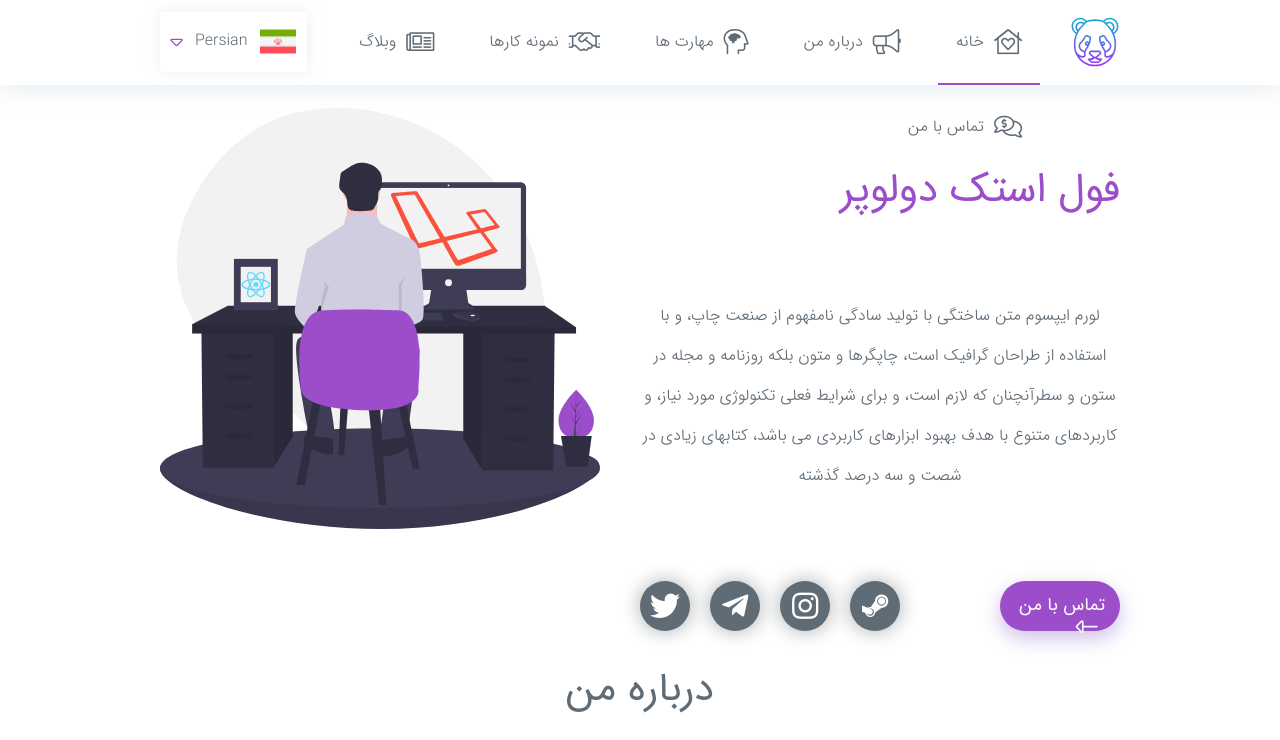
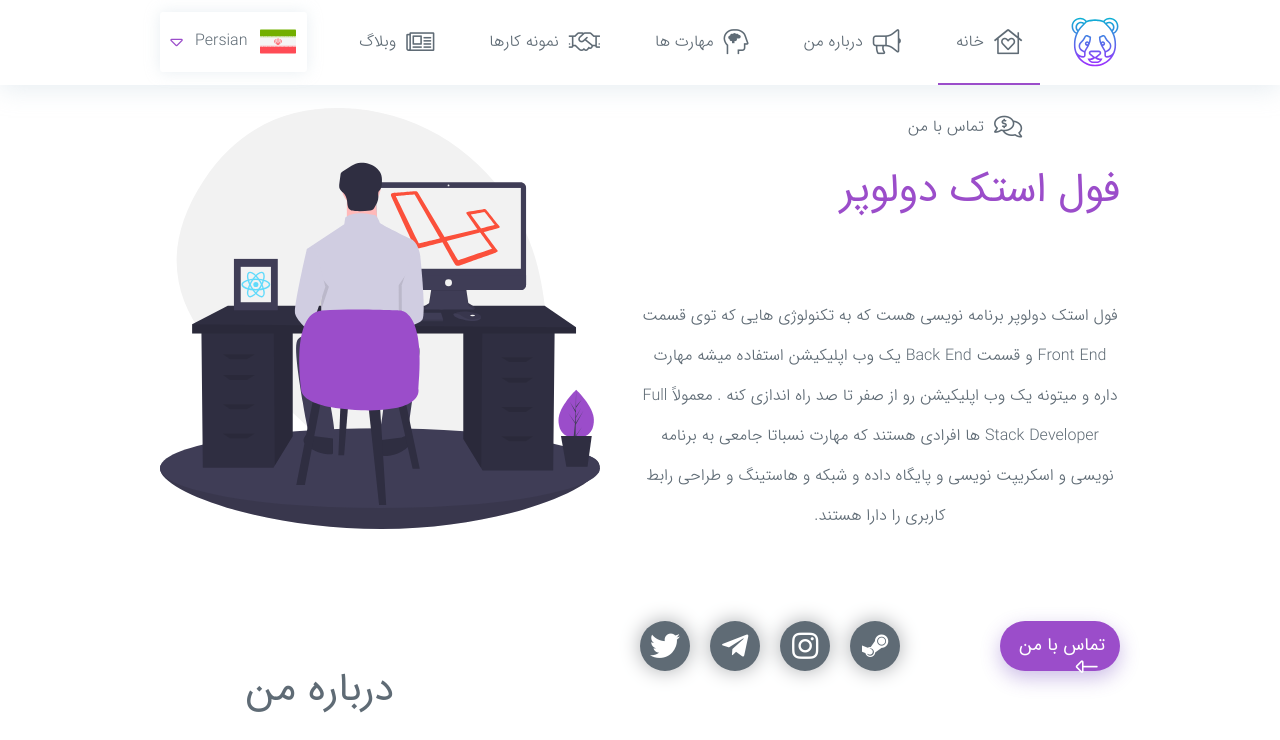
Before and after one commit to nerdpanda-ir/NerdPanda.Me, a React (Create React App) app: page / in a window 1280 px wide. Shown: the top 740 px of the page. Built offline with nearby package versions, Linux system fonts and the light colour scheme.

Commit message:
{file}[infoDescription.js]-> change paragraph content

```diff
--- a/src/components/Page/index/Header/Speciality/Info/InfoDescription/InfoDescription.js
+++ b/src/components/Page/index/Header/Speciality/Info/InfoDescription/InfoDescription.js
@@ -12,7 +12,7 @@ export default class InfoDescription extends React.Component{
             (
                 <React.Fragment>
                     <BigParagraph  className='textCenter'>
-                        لورم ایپسوم متن ساختگی با تولید سادگی نامفهوم از صنعت چاپ، و با استفاده از طراحان گرافیک است، چاپگرها و متون بلکه روزنامه و مجله در ستون و سطرآنچنان که لازم است، و برای شرایط فعلی تکنولوژی مورد نیاز، و کاربردهای متنوع با هدف بهبود ابزارهای کاربردی می باشد، کتابهای زیادی در شصت و سه درصد گذشته
+                        فول استک دولوپر برنامه نویسی هست که به تکنولوژی هایی که توی قسمت Front End و قسمت Back End یک وب اپلیکیشن استفاده میشه مهارت داره و میتونه یک وب اپلیکیشن  رو از صفر تا صد راه اندازی کنه . معمولاً Full Stack Developer ها افرادی هستند که مهارت نسباتا جامعی به برنامه نویسی و اسکریپت نویسی و پایگاه داده و  شبکه و هاستینگ و طراحی رابط کاربری را دارا هستند.
                     </BigParagraph>
                 </React.Fragment>
             );
```
